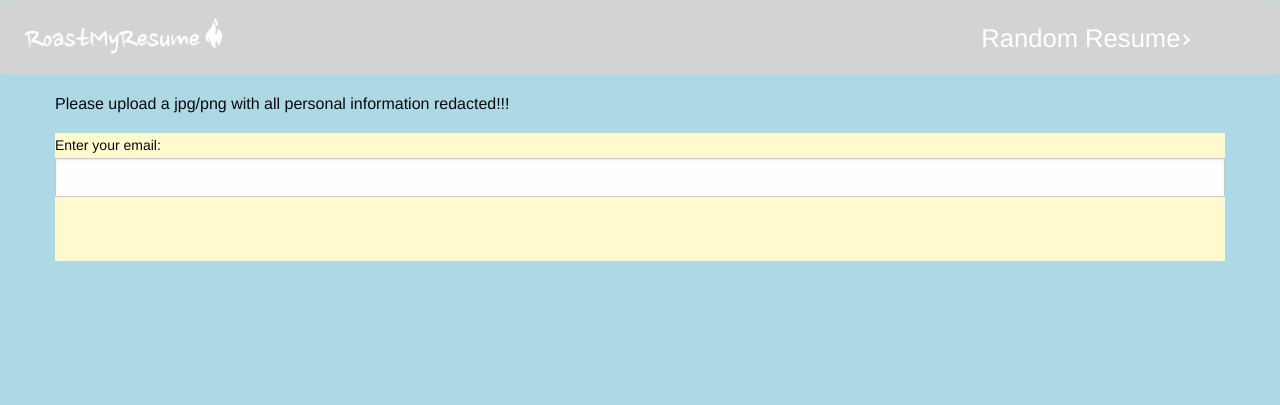
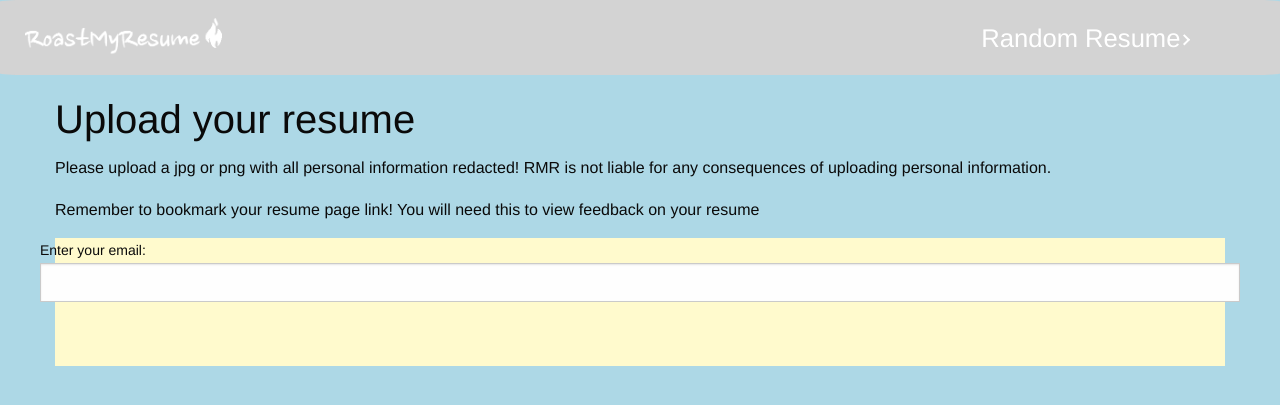
Before and after one commit to josephhaaga/RoastMyResume, a PHP site: page /upload.php in a window 1280 px wide. Shown: the top 405 px of the page. Run offline with PHP 8.4, Linux system fonts and the light colour scheme; some libraries are stand-ins or nearby versions.

Commit message:
upload page fixes

```diff
--- a/upload.php
+++ b/upload.php
@@ -27,16 +27,22 @@
     <div class="row">
       <div class="large-12 columns">
         <div class="border">
-          <p>Please upload a jpg/png with all personal information redacted!!!</p>
+          <h2>Upload your resume</h2>
+          <p>Please upload a jpg or png with all personal information redacted! RMR is not liable for any consequences of uploading personal information.</p>
+          <p>Remember to bookmark your resume page link! You will need this to view feedback on your resume</p>
           <div class="upload-zone">
+            <div class="row">
               <label for="email">Enter your email:</label>
               <input id="emailField" type="email" name="email">
+            </div>
+            <div class="row">
               <form action="perform_upload.php" method="post" class="dropzone" enctype="multipart/form-data">
           <!-- <form action="upload.php" method="post" enctype="multipart/form-data"> -->
-                        Drop resume here (or select from harddrive):
+                      Drop resume here (or click to select from harddrive):
                       <!-- <input type="file" name="file" id="fileToUpload">
                       <input type="submit" value="Upload Image" name="submit"> -->
               </form>
+            </div>
           </div>
         </div>
       </div>
```
Lines whose indentation alone changed are shown as unchanged.
